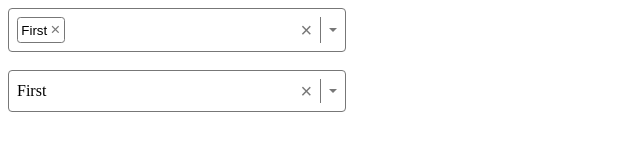
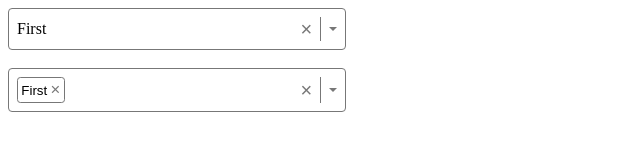
Before and after one commit to kiyarashnd/TypeScript-React, a React (Vite) app: page / in a window 1280 px wide. Shown: the top 160 px of the page, without its empty margins (0-640 px from the left). Built offline with nearby package versions, Linux system fonts and the light colour scheme.

Commit message:
review project

```diff
--- a/src/App.tsx
+++ b/src/App.tsx
@@ -17,14 +17,14 @@ function App() {
 
   return (
     <>
+      <Select options={options} value={value2} onChange={(o) => setValue2(o)} />
+      <br />
       <Select
         multiple
         options={options}
         value={value1}
         onChange={(o) => setValue1(o)}
       />
-      <br />
-      <Select options={options} value={value2} onChange={(o) => setValue2(o)} />
     </>
   );
 }
--- a/src/Select.tsx
+++ b/src/Select.tsx
@@ -22,6 +22,7 @@ type SelectProps = {
   options: selectOptions[];
 } & (singleSelectProps | MultipleSelectProps);
 
+// Select component
 export function Select({ multiple, value, onChange, options }: SelectProps) {
   const [isOpen, setIsOpen] = useState(false);
   //for highLite index when we hover on any item on list
```
